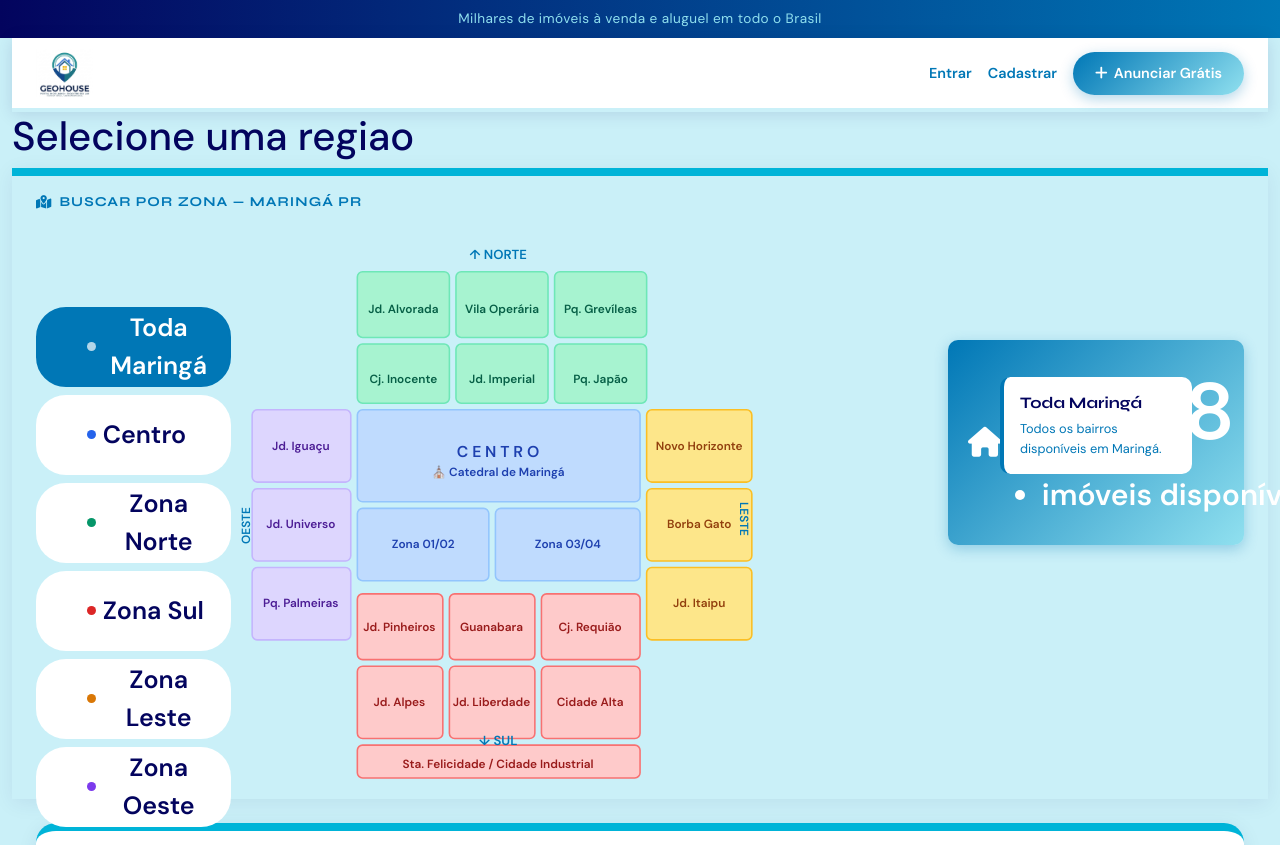
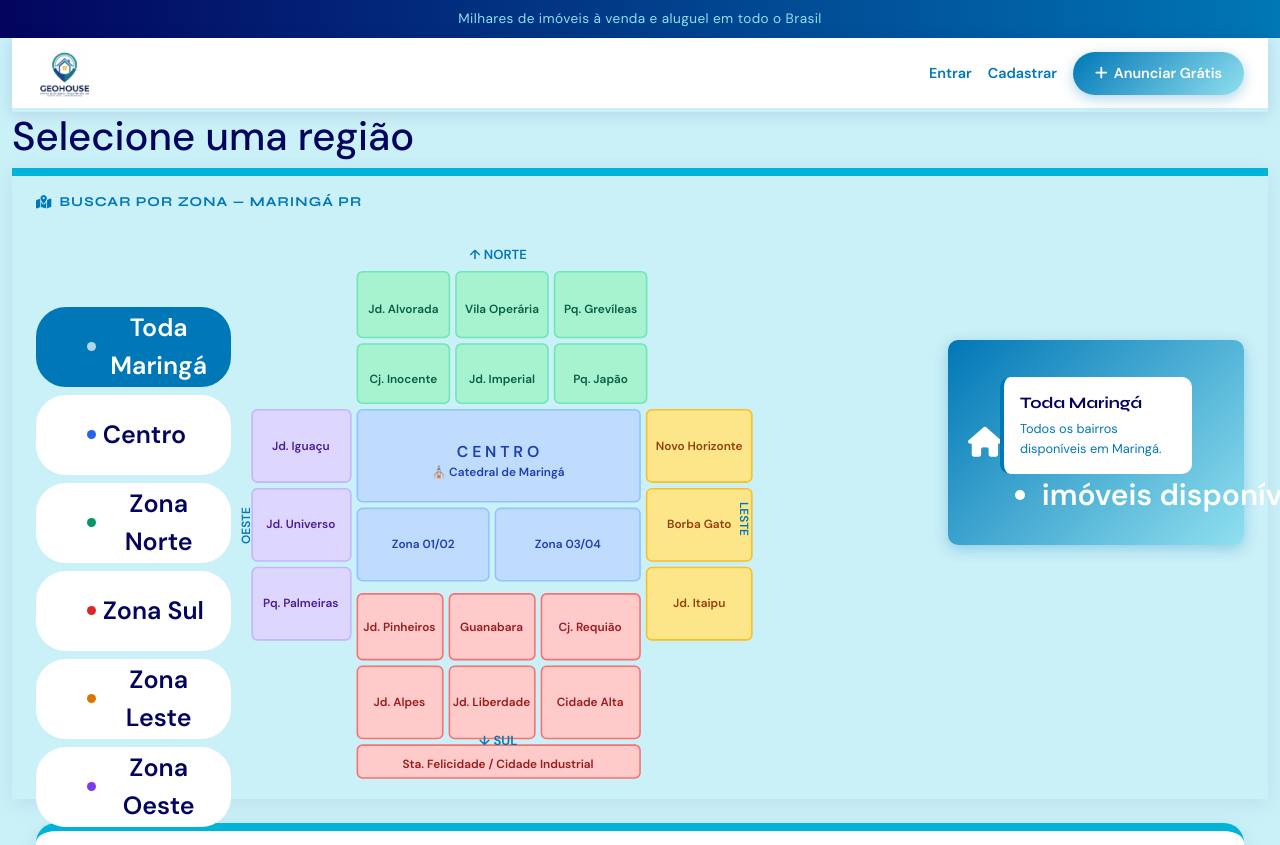
Before and after one commit to jaeno198/cotokin, a Vue app: page / in a window 1280 px wide. Shown: the top 845 px of the page. Built offline with nearby package versions, Linux system fonts and the light colour scheme; no server answers.

Commit message:
Update Dashboard.vue

```diff
--- a/src/views/Dashboard.vue
+++ b/src/views/Dashboard.vue
@@ -2,7 +2,7 @@
   <div>
 
     <!-- MAPA DE ZONAS -->
-    <h1> Selecione uma regiao </h1>
+    <h1>Selecione uma região</h1>
     <section class="mapa-section">
       <div class="container-mx-auto py-3 px-4">
 
@@ -14,9 +14,9 @@
 
           <!-- COL 1 — Botões de zona -->
           <div class="col-12 col-md-2 d-flex flex-column gap-2">
-            <button v-for="(cfg, key) in ZONAS_CFG" :key="key" class="zona-btn w-100" style='height: 10vh;'
+            <button v-for="(cfg, key) in ZONAS_CFG" :key="key" class="zona-btn w-100" style="height:10vh"
               :id="`zbtn-${key}`" :class="{ active: zonaAtiva === key }"
-              :style="zonaAtiva === key ? BTNS_STYLE[key] : ''" @click="handleSelecionarZona(key)" Novo Horizonte>
+              :style="zonaAtiva === key ? BTNS_STYLE[key] : ''" @click="handleSelecionarZona(key)">
               <span class="zdot" :style="`background:${key === 'all' ? 'rgba(255,255,255,0.7)' : cfg.cor}`"></span>
               {{ key === 'all' ? 'Toda Maringá' : cfg.nome }}
             </button>
@@ -26,9 +26,7 @@
           <div class="col-12 col-md-7" style="position:relative;">
             <div ref="tooltipEl" class="mapa-tooltip"></div>
             <svg ref="svgEl" viewBox="0 -4 400 420" xmlns="http://www.w3.org/2000/svg"
-              style="width:75%; height:auto; cursor:pointer; display:block;">
-
-              <!-- NORTE -->
+              style="width:75%;height:auto;cursor:pointer;display:block;">
               <g class="zgrp" data-zona="norte">
                 <rect class="zp" x="90" y="30" width="70" height="50" rx="4" data-b="Jd. Alvorada" />
                 <rect class="zp" x="165" y="30" width="70" height="50" rx="4" data-b="Vila Operária" />
@@ -43,8 +41,6 @@
                 <text class="zlabel" x="200" y="112">Jd. Imperial</text>
                 <text class="zlabel" x="275" y="112">Pq. Japão</text>
               </g>
-
-              <!-- LESTE -->
               <g class="zgrp" data-zona="leste">
                 <rect class="zp" x="310" y="135" width="80" height="55" rx="4" data-b="Jd. Novo Horizonte" />
                 <rect class="zp" x="310" y="195" width="80" height="55" rx="4" data-b="Jd. Borba Gato" />
@@ -53,8 +49,6 @@
                 <text class="zlabel" x="350" y="223">Borba Gato</text>
                 <text class="zlabel" x="350" y="283">Jd. Itaipu</text>
               </g>
-
-              <!-- OESTE -->
               <g class="zgrp" data-zona="oeste">
                 <rect class="zp" x="10" y="135" width="75" height="55" rx="4" data-b="Jd. Iguaçu" />
                 <rect class="zp" x="10" y="195" width="75" height="55" rx="4" data-b="Jd. Universo" />
@@ -63,8 +57,6 @@
                 <text class="zlabel" x="47" y="223">Jd. Universo</text>
                 <text class="zlabel" x="47" y="283">Pq. Palmeiras</text>
               </g>
-
-              <!-- CENTRO -->
               <g class="zgrp" data-zona="centro">
                 <rect class="zp" x="90" y="135" width="215" height="70" rx="4" data-b="Centro / Zonas 01-04" />
                 <rect class="zp" x="90" y="210" width="100" height="55" rx="4" data-b="Zona 01 / Zona 02" />
@@ -74,8 +66,6 @@
                 <text class="zlabel" x="140" y="238">Zona 01/02</text>
                 <text class="zlabel" x="250" y="238">Zona 03/04</text>
               </g>
-
-              <!-- SUL -->
               <g class="zgrp" data-zona="sul">
                 <rect class="zp" x="90" y="275" width="65" height="50" rx="4" data-b="Jd. Pinheiros" />
                 <rect class="zp" x="160" y="275" width="65" height="50" rx="4" data-b="Jd. Guanabara" />
@@ -83,8 +73,7 @@
                 <rect class="zp" x="90" y="330" width="65" height="55" rx="4" data-b="Jd. Alpes" />
                 <rect class="zp" x="160" y="330" width="65" height="55" rx="4" data-b="Jd. Liberdade" />
                 <rect class="zp" x="230" y="330" width="75" height="55" rx="4" data-b="Cidade Alta" />
-                <rect class="zp" x="90" y="390" width="215" height="25" rx="4"
-                  data-b="Sta. Felicidade / Cidade Industrial" />
+                <rect class="zp" x="90" y="390" width="215" height="25" rx="4" data-b="Sta. Felicidade / Cidade Industrial" />
                 <text class="zlabel" x="122" y="301">Jd. Pinheiros</text>
                 <text class="zlabel" x="192" y="301">Guanabara</text>
                 <text class="zlabel" x="267" y="301">Cj. Requião</text>
@@ -93,23 +82,10 @@
                 <text class="zlabel" x="267" y="358">Cidade Alta</text>
                 <text class="zlabel" x="197" y="405">Sta. Felicidade / Cidade Industrial</text>
               </g>
-
-              <!-- Setas cardinais -->
-              <text x="197" y="20" style="font-size:10px;font-weight:700;
-          text-anchor:middle;fill:#0077B6;
-          font-family:'DM Sans',sans-serif;">↑ NORTE</text>
-
-              <text x="197" y="390" style="font-size:10px;font-weight:700;
-           text-anchor:middle;fill:#0077B6;
-           font-family:'DM Sans',sans-serif;">↓ SUL</text>
-
-              <text x="15" y="234" style="font-size:9px;font-weight:700;
-          text-anchor:middle;fill:#0077B6;
-          font-family:'DM Sans',sans-serif;" transform="rotate(-90 6 232)">OESTE</text>
-
-              <text x="398" y="235" style="font-size:9px;font-weight:700;
-          text-anchor:middle;fill:#0077B6;
-          font-family:'DM Sans',sans-serif;" transform="rotate(90 398 218)">LESTE</text>
+              <text x="197" y="20" style="font-size:10px;font-weight:700;text-anchor:middle;fill:#0077B6;font-family:'DM Sans',sans-serif;">↑ NORTE</text>
+              <text x="197" y="390" style="font-size:10px;font-weight:700;text-anchor:middle;fill:#0077B6;font-family:'DM Sans',sans-serif;">↓ SUL</text>
+              <text x="15" y="234" style="font-size:9px;font-weight:700;text-anchor:middle;fill:#0077B6;font-family:'DM Sans',sans-serif;" transform="rotate(-90 6 232)">OESTE</text>
+              <text x="398" y="235" style="font-size:9px;font-weight:700;text-anchor:middle;fill:#0077B6;font-family:'DM Sans',sans-serif;" transform="rotate(90 398 218)">LESTE</text>
             </svg>
           </div>
 
@@ -122,9 +98,8 @@
             <div class="mapa-count-badge">
               <i class="fas fa-home"></i>
               <ul>
-
-              <li><span>{{ cfgAtiva.count }}</span> </li>
-              <li>imóveis disponíveis</li>
+                <li><span>{{ imoveisFiltrados.length }}</span></li>
+                <li>imóveis disponíveis</li>
               </ul>
             </div>
           </div>
@@ -181,7 +156,7 @@
           </div>
 
           <div class="sidebar-field sidebar-btn-wrap">
-            <button class="btn-buscar">
+            <button class="btn-buscar" @click="buscar">
               <i class="fas fa-search"></i> Buscar Imóveis
             </button>
           </div>
@@ -195,28 +170,33 @@
       <div>
         <div class="main-header">
           <h2 id="titulo-pagina">
-            {{ modalidade === 'venda' ? 'Imóveis à Venda' : modalidade === 'aluguel' ? 'Imóveis para Alugar' : 'ImóveisRurais' }}
+            {{ modalidade === 'venda' ? 'Imóveis à Venda' : modalidade === 'aluguel' ? 'Imóveis para Alugar' : 'Imóveis Rurais' }}
           </h2>
-          <p class="contagem">Encontrei <strong>{{ imoveisFiltrados.length }}</strong> imóveis</p>
+          <p class="contagem">
+            <span v-if="carregandoImoveis">Buscando...</span>
+            <span v-else>Encontrei <strong>{{ imoveisFiltrados.length }}</strong> imóveis</span>
+          </p>
         </div>
+
+        <div v-if="erroImoveis" class="erro-lista">{{ erroImoveis }}</div>
 
         <div class="listings">
           <div v-for="imovel in imoveisFiltrados" :key="imovel.id" class="card">
             <div class="card-img-wrap">
-              <img :src="imovel.img" :alt="imovel.titulo" loading="lazy" />
+              <img :src="imovel.img || imovel.foto_capa || 'https://via.placeholder.com/600x400?text=GeoHouse'" :alt="imovel.titulo" loading="lazy" />
               <span v-if="imovel.tag" class="card-tag">{{ imovel.tag }}</span>
             </div>
             <div class="card-body">
               <h3>{{ imovel.titulo }}</h3>
-              <div class="price">R$ {{ imovel.preco.toLocaleString('pt-BR') }}</div>
+              <div class="price">R$ {{ (imovel.preco || imovel.preco_venda || 0).toLocaleString('pt-BR') }}</div>
               <div class="details">
                 <span><i class="fas fa-bed"></i> {{ imovel.quartos }}</span>
                 <span><i class="fas fa-bath"></i> {{ imovel.banheiros }}</span>
-                <span><i class="fas fa-ruler-combined"></i> {{ imovel.area }}m²</span>
+                <span><i class="fas fa-ruler-combined"></i> {{ imovel.area || imovel.area_construida }}m²</span>
               </div>
               <p class="city-label">
                 <i class="fas fa-map-marker-alt" style="color:var(--ceu-tecnologico)"></i>
-                {{ imovel.cidade }}
+                {{ imovel.cidade || imovel.bairro }}
               </p>
               <button class="btn-whats" @click="contatar(imovel.id)">
                 <i class="fab fa-whatsapp"></i> Conversar
@@ -232,25 +212,62 @@
 </template>
 
 <script setup>
-import { ref, onMounted } from 'vue'
+import { ref, onMounted, computed } from 'vue'
 import { useZona } from '@/composables/useZona'
+import { getImoveis } from '@/services/api.js'
+import { imoveis as imoveisEstaticos } from '@/data/imoveis'
 
 const {
-  zonaAtiva,
-  modalidade,
-  tipoFiltro,
-  precoMin,
-  precoMax,
-  quartosFiltro,
-  imoveisFiltrados,
-  cfgAtiva,
-  selecionarZona,
-  ZONAS_CFG,
-  BTNS_STYLE,
+  zonaAtiva, modalidade, tipoFiltro, precoMin, precoMax, quartosFiltro,
+  cfgAtiva, selecionarZona, ZONAS_CFG, BTNS_STYLE,
 } = useZona()
 
-const tooltipEl = ref(null)
-const svgEl = ref(null)
+const tooltipEl        = ref(null)
+const svgEl            = ref(null)
+const imoveisAPI       = ref([])
+const carregandoImoveis = ref(false)
+const erroImoveis      = ref('')
+
+// Usa dados da API se disponível, senão usa os estáticos
+const imoveisFonte = computed(() => imoveisAPI.value.length ? imoveisAPI.value : imoveisEstaticos)
+
+const imoveisFiltrados = computed(() => {
+  let lista = zonaAtiva.value === 'all'
+    ? imoveisFonte.value
+    : imoveisFonte.value.filter(i => i.zona === zonaAtiva.value)
+
+  if (modalidade.value)
+    lista = lista.filter(i => !i.modalidade || i.modalidade === modalidade.value)
+  if (tipoFiltro.value)
+    lista = lista.filter(i => i.tipo === tipoFiltro.value)
+  if (precoMin.value)
+    lista = lista.filter(i => (i.preco || i.preco_venda || 0) >= parseFloat(precoMin.value))
+  if (precoMax.value)
+    lista = lista.filter(i => (i.preco || i.preco_venda || 0) <= parseFloat(precoMax.value))
+  if (quartosFiltro.value)
+    lista = lista.filter(i => (i.quartos || 0) >= parseInt(quartosFiltro.value))
+
+  return lista
+})
+
+async function buscar() {
+  carregandoImoveis.value = true
+  erroImoveis.value = ''
+  try {
+    const params = {}
+    if (tipoFiltro.value)    params.tipo       = tipoFiltro.value
+    if (precoMin.value)      params.preco_min  = precoMin.value
+    if (precoMax.value)      params.preco_max  = precoMax.value
+    if (quartosFiltro.value) params.quartos    = quartosFiltro.value
+    const dados = await getImoveis(params)
+    imoveisAPI.value = Array.isArray(dados) ? dados : (dados.items || [])
+  } catch (e) {
+    erroImoveis.value = 'Não foi possível carregar da API. Exibindo dados locais.'
+    imoveisAPI.value = []
+  } finally {
+    carregandoImoveis.value = false
+  }
+}
 
 function aplicarCoresMapa() {
   document.querySelectorAll('.zgrp').forEach(g => {
@@ -258,12 +275,12 @@ function aplicarCoresMapa() {
     const ativo = zonaAtiva.value === 'all' || zonaAtiva.value === z
     const cfg = ZONAS_CFG[z]
     g.querySelectorAll('.zp').forEach(el => {
-      el.style.fill = ativo ? cfg.fill : '#f1f5f9'
-      el.style.stroke = ativo ? cfg.stroke : '#cbd5e1'
+      el.style.fill    = ativo ? cfg.fill   : '#f1f5f9'
+      el.style.stroke  = ativo ? cfg.stroke : '#cbd5e1'
       el.style.opacity = ativo ? '1' : '0.3'
     })
     g.querySelectorAll('.zlabel').forEach(el => {
-      el.style.fill = ativo ? cfg.text : '#94a3b8'
+      el.style.fill    = ativo ? cfg.text : '#94a3b8'
       el.style.opacity = ativo ? '1' : '0.3'
     })
   })
@@ -278,21 +295,29 @@ function contatar(id) {
   alert(`✅ Redirecionando para WhatsApp do anunciante (Imóvel #${id})`)
 }
 
-onMounted(() => {
+onMounted(async () => {
   aplicarCoresMapa()
+
+  // Tenta carregar imóveis da API ao iniciar
+  try {
+    const dados = await getImoveis()
+    imoveisAPI.value = Array.isArray(dados) ? dados : (dados.items || [])
+  } catch {
+    // Sem conexão com API — usa dados estáticos silenciosamente
+  }
 
   document.querySelectorAll('.zp').forEach(el => {
     el.addEventListener('mouseenter', () => {
       const z = el.closest('.zgrp').dataset.zona
-      el.style.fill = ZONAS_CFG[z].hover
+      el.style.fill    = ZONAS_CFG[z].hover
       el.style.opacity = '1'
-      tooltipEl.value.style.display = 'block'
-      tooltipEl.value.textContent = (el.dataset.b || '') + ' — ' + ZONAS_CFG[z].nome
+      tooltipEl.value.style.display  = 'block'
+      tooltipEl.value.textContent    = (el.dataset.b || '') + ' — ' + ZONAS_CFG[z].nome
     })
     el.addEventListener('mousemove', e => {
       const r = svgEl.value.parentElement.getBoundingClientRect()
       tooltipEl.value.style.left = (e.clientX - r.left + 12) + 'px'
-      tooltipEl.value.style.top = (e.clientY - r.top - 38) + 'px'
+      tooltipEl.value.style.top  = (e.clientY - r.top - 38) + 'px'
     })
     el.addEventListener('mouseleave', () => {
       aplicarCoresMapa()
@@ -305,6 +330,7 @@ onMounted(() => {
   })
 })
 </script>
+
 <style>
 .zona-btn {
   font-size: 25px !important;
@@ -314,16 +340,17 @@ onMounted(() => {
   position: relative;
   top: 10vh;
 }
-.mapa-info-box{
+.mapa-info-box {
   margin: 0 auto;
   position: relative;
   top: 150px;
 }
-.mapa-count-badge{
-  font-size: 30px;
-}
-
-.mapa-count-badge span{
-  font-size: 80px;
+.mapa-count-badge { font-size: 30px; }
+.mapa-count-badge span { font-size: 80px; }
+.erro-lista {
+  color: #d97706;
+  font-size: 0.85rem;
+  padding: 8px 0;
+  margin-bottom: 12px;
 }
 </style>
```
